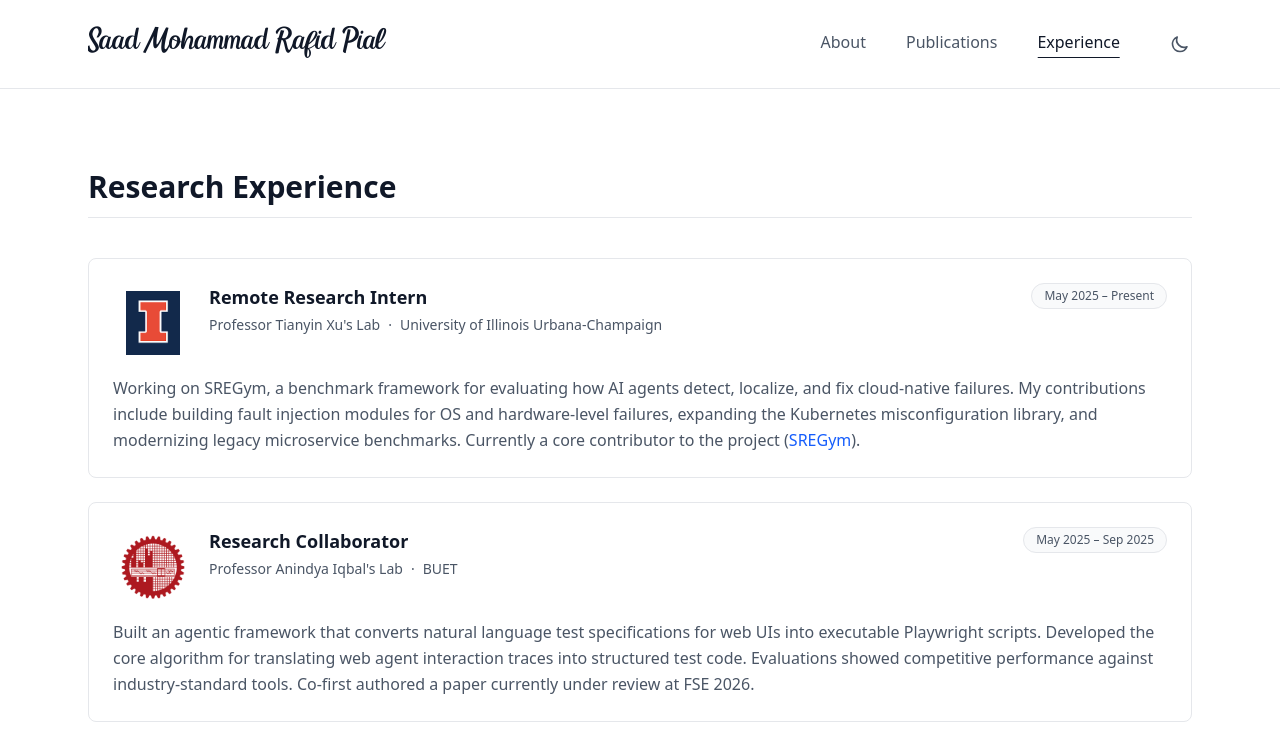
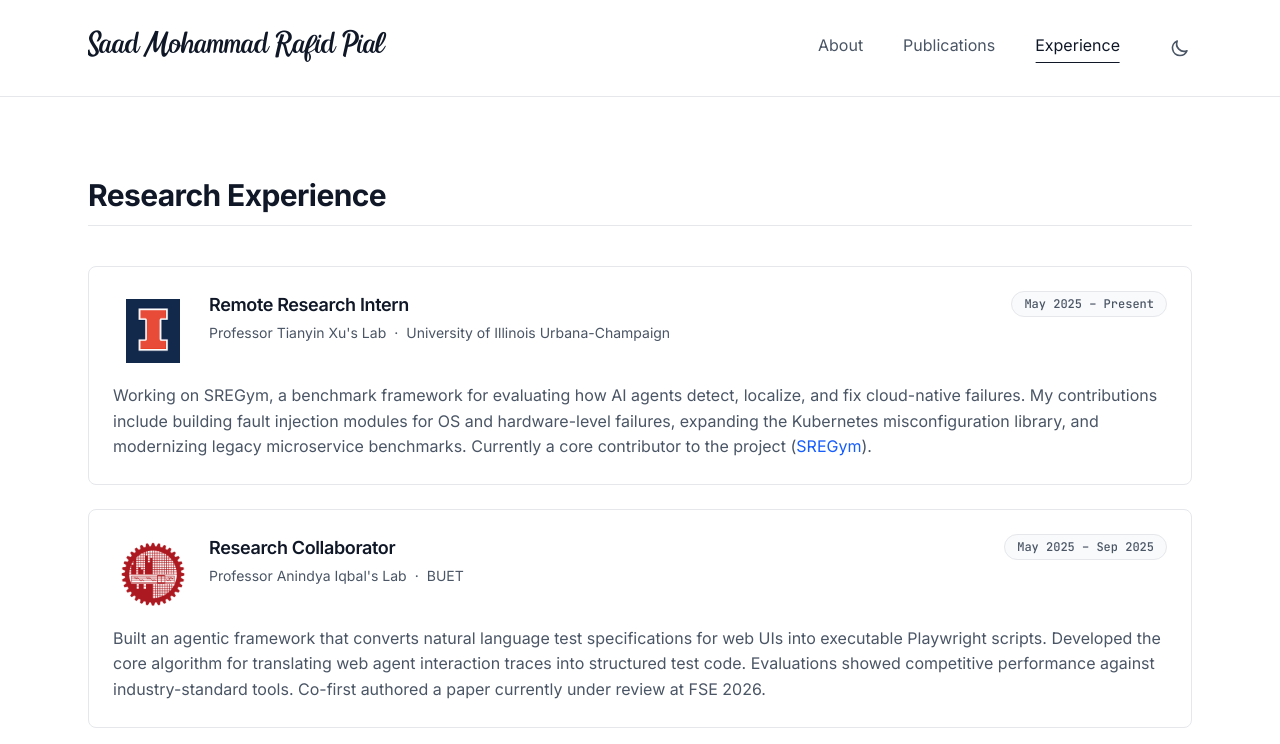
Before and after one commit to Saadmrp1038/Saadmrp1038.github.io, a SvelteKit app: page /experience in a window 1280 px wide. Shown: the top 744 px of the page. Built offline with nearby package versions, Linux system fonts and the light colour scheme.

Commit message:
💄 style(typography): implement Inter and JetBrains Mono typography system

```diff
--- a/src/app.css
+++ b/src/app.css
@@ -38,6 +38,37 @@
 	font-display: swap;
 }
 
+/* Typography System */
+/* Primary Typeface: Inter */
+body {
+	font-family: 'Inter', -apple-system, BlinkMacSystemFont, 'Segoe UI', Roboto, sans-serif;
+	line-height: 1.6;
+}
+
+/* Headers (H1-H3): Inter SemiBold/Bold with tight tracking */
+h1, h2, h3 {
+	font-family: 'Inter', sans-serif;
+	font-weight: 600; /* SemiBold */
+	letter-spacing: -0.02em;
+}
+
+h1 {
+	font-weight: 700; /* Bold for H1 */
+}
+
+/* Body text: Inter Regular with line-height 1.6 */
+p {
+	font-family: 'Inter', sans-serif;
+	font-weight: 400;
+	line-height: 1.6;
+}
+
+/* Secondary Typeface: JetBrains Mono for code, tags, dates */
+code, pre, .font-mono, [class*="mono"] {
+	font-family: 'JetBrains Mono', 'Fira Code', 'Consolas', monospace;
+	font-feature-settings: 'liga' 1, 'calt' 1; /* Enable ligatures */
+}
+
 /* Dark mode configuration for Tailwind v4 */
 @variant dark (&:where(.dark, .dark *));
 
--- a/src/app.html
+++ b/src/app.html
@@ -4,6 +4,9 @@
 	<head>
 		<meta charset="utf-8" />
 		<meta name="viewport" content="width=device-width, initial-scale=1" />
+		<link rel="preconnect" href="https://fonts.googleapis.com" />
+		<link rel="preconnect" href="https://fonts.gstatic.com" crossorigin />
+		<link href="https://fonts.googleapis.com/css2?family=Inter:wght@400;600;700&family=JetBrains+Mono:wght@400;500&display=swap" rel="stylesheet" />
 		<script>
 			// Prevent flash of wrong theme
 			(function() {
--- a/src/lib/components/ExperienceCard.svelte
+++ b/src/lib/components/ExperienceCard.svelte
@@ -17,7 +17,7 @@
 		{/if}
 		<div class="flex-1 flex flex-col gap-2 sm:gap-3 sm:flex-row sm:items-start sm:justify-between min-w-0">
 			<div class="flex-1 min-w-0">
-				<h3 class="text-base sm:text-lg font-semibold text-gray-900 dark:text-slate-100 mb-1">
+				<h3 class="text-base sm:text-lg font-semibold text-gray-900 dark:text-slate-100 mb-1" style="font-family: 'Inter', sans-serif; letter-spacing: -0.02em;">
 					{title}
 				</h3>
 				<div class="flex flex-row items-baseline gap-1 sm:gap-2 text-sm text-gray-600 dark:text-slate-400">
@@ -44,6 +44,7 @@
 			{#if dateRange}
 				<span
 					class="inline-flex shrink-0 w-fit items-center rounded-full border border-gray-200 dark:border-slate-700 bg-gray-50 dark:bg-slate-700 px-2.5 sm:px-3 py-1 text-xs font-medium text-gray-600 dark:text-slate-300 self-start"
+					style="font-family: 'JetBrains Mono', 'Fira Code', monospace; font-feature-settings: 'liga' 1, 'calt' 1;"
 				>
 					{dateRange}
 				</span>
@@ -51,7 +52,7 @@
 		</div>
 	</div>
 	{#if description}
-		<p class="text-sm sm:text-base leading-relaxed text-gray-600 dark:text-slate-400 mt-3">
+		<p class="text-sm sm:text-base leading-relaxed text-gray-600 dark:text-slate-400 mt-3" style="font-family: 'Inter', sans-serif; line-height: 1.6;">
 			{@html description}
 		</p>
 	{/if}
--- a/src/lib/components/Navbar.svelte
+++ b/src/lib/components/Navbar.svelte
@@ -29,10 +29,10 @@
 		<div class="flex items-center justify-between gap-4">
 			<!-- Name with better typography and mobile truncation -->
 			<a href="/" class="group min-w-0 flex-1">
-				<h1 class="text-xl sm:text-3xl font-medium tracking-tight text-gray-900 dark:text-slate-100 group-hover:text-gray-600 dark:group-hover:text-slate-300 transition-colors duration-200 truncate" style="font-family: 'Kingsman', sans-serif;">
+				<p class="text-xl sm:text-3xl font-medium tracking-tight text-gray-900 dark:text-slate-100 group-hover:text-gray-600 dark:group-hover:text-slate-300 transition-colors duration-200 truncate" style="font-family: 'Kingsman', sans-serif;">
 					<span class="hidden sm:inline">Saad Mohammad Rafid Pial</span>
 					<span class="sm:hidden">S. M. R. Pial</span>
-				</h1>
+				</p>
 			</a>
 
 			<!-- Desktop Navigation with underline effect -->
--- a/src/lib/components/NewsItem.svelte
+++ b/src/lib/components/NewsItem.svelte
@@ -3,8 +3,8 @@
 </script>
 
 <div class="flex flex-col gap-2 sm:flex-row sm:items-baseline sm:gap-3">
-	<span class="shrink-0 text-xs font-medium tracking-wide text-gray-500 dark:text-slate-500 uppercase sm:min-w-[80px]">
+	<span class="shrink-0 text-xs font-medium tracking-wide text-gray-500 dark:text-slate-500 uppercase sm:min-w-[80px]" style="font-family: 'JetBrains Mono', 'Fira Code', monospace; font-feature-settings: 'liga' 1, 'calt' 1;">
 		{date}
 	</span>
-	<p class="text-sm sm:text-base leading-relaxed text-gray-900 dark:text-slate-100 flex-1">{@html description}</p>
+	<p class="text-sm sm:text-base leading-relaxed text-gray-900 dark:text-slate-100 flex-1" style="font-family: 'Inter', sans-serif; line-height: 1.6;">{@html description}</p>
 </div>
--- a/src/lib/components/QuoteBlock.svelte
+++ b/src/lib/components/QuoteBlock.svelte
@@ -3,11 +3,11 @@
 </script>
 
 <div class="my-4">
-	<blockquote class="border-l-4 border-gray-300 dark:border-slate-600 pl-4 italic text-sm sm:text-base text-gray-600 dark:text-slate-400">
+	<blockquote class="border-l-4 border-gray-300 dark:border-slate-600 pl-4 text-sm sm:text-base text-gray-600 dark:text-slate-400" style="font-family: 'Inter', sans-serif; line-height: 1.6;">
 		<p class="mb-2">
 			{quote}
 		</p>
-		<footer class="not-italic text-xs text-gray-500 dark:text-slate-500 flex items-center gap-2">
+		<footer class="text-xs text-gray-500 dark:text-slate-500 flex items-center gap-2" style="font-family: 'Inter', sans-serif;">
 			<span>— {author}</span>
 			{#if imageUrl}
 				<button
--- a/src/lib/components/ResearchTag.svelte
+++ b/src/lib/components/ResearchTag.svelte
@@ -4,6 +4,7 @@
 
 <span
 	class="rounded-full border border-gray-200 dark:border-slate-700 bg-white dark:bg-slate-800 px-4 py-2 text-sm font-medium text-gray-700 dark:text-slate-300 shadow-sm"
+	style="font-family: 'JetBrains Mono', 'Fira Code', monospace; font-feature-settings: 'liga' 1, 'calt' 1;"
 >
 	{label}
 </span>
--- a/src/lib/components/SectionHeading.svelte
+++ b/src/lib/components/SectionHeading.svelte
@@ -4,6 +4,7 @@
 
 <h2
 	class="mb-4 sm:mb-6 border-b border-gray-200 pb-2 text-xl sm:text-2xl font-semibold text-gray-900 dark:border-slate-700 dark:text-slate-100"
+	style="font-family: 'Inter', sans-serif; letter-spacing: -0.02em;"
 >
 	{title}
 </h2>
--- a/src/routes/+page.svelte
+++ b/src/routes/+page.svelte
@@ -34,7 +34,7 @@
 						/>
 					</div>
 					<div class="text-center lg:text-left">
-						<p class="mb-6 text-sm sm:text-base leading-relaxed text-gray-600 dark:text-slate-400">
+						<p class="mb-6 text-sm sm:text-base leading-relaxed text-gray-600 dark:text-slate-400" style="font-family: 'Inter', sans-serif; line-height: 1.6;">
 							{BIO_TEXT.short}
 						</p>
 						<div class="flex flex-row lg:flex-col gap-4 lg:gap-2 justify-center lg:items-start">
@@ -57,7 +57,7 @@
 				<div class="mb-8 sm:mb-10">
 					<SectionHeading title="About Me" />
 					<div class="prose max-w-none prose-gray dark:prose-invert">
-						<p class="mb-4 text-sm sm:text-base leading-relaxed text-gray-700 dark:text-slate-300">
+						<p class="mb-4 text-sm sm:text-base leading-relaxed text-gray-700 dark:text-slate-300" style="font-family: 'Inter', sans-serif; line-height: 1.6;">
 							{BIO_TEXT.full}
 						</p>
 						<QuoteBlock quote={COURAGE_QUOTE.text} author={COURAGE_QUOTE.author} imageUrl={courageImage} />
@@ -74,7 +74,7 @@
 						{/each}
 					</div>
 					<div class="prose mt-4 sm:mt-6 max-w-none prose-gray dark:prose-invert">
-						<p class="mb-4 text-sm sm:text-base leading-relaxed text-gray-700 dark:text-slate-300">
+						<p class="mb-4 text-sm sm:text-base leading-relaxed text-gray-700 dark:text-slate-300" style="font-family: 'Inter', sans-serif; line-height: 1.6;">
 							{RESEARCH_DESCRIPTION}
 						</p>
 					</div>
--- a/src/routes/experience/+page.svelte
+++ b/src/routes/experience/+page.svelte
@@ -172,6 +172,7 @@
 		<div class="mb-12 sm:mb-16">
 			<h1
 				class="mb-8 border-b border-gray-200 pb-3 text-2xl font-bold text-gray-900 sm:mb-10 sm:text-3xl dark:border-slate-700 dark:text-slate-100"
+				style="font-family: 'Inter', sans-serif; letter-spacing: -0.02em;"
 			>
 				Research Experience
 			</h1>
@@ -195,6 +196,7 @@
 		<div>
 			<h1
 				class="mb-8 border-b border-gray-200 pb-3 text-2xl font-bold text-gray-900 sm:mb-10 sm:text-3xl dark:border-slate-700 dark:text-slate-100"
+				style="font-family: 'Inter', sans-serif; letter-spacing: -0.02em;"
 			>
 				Work Experience
 			</h1>
--- a/src/routes/publications/+page.svelte
+++ b/src/routes/publications/+page.svelte
@@ -32,6 +32,7 @@
 	<div class="mx-auto max-w-6xl px-3 sm:px-6 py-4 sm:py-8 md:py-12">
 		<h1
 			class="mb-4 sm:mb-8 border-b border-gray-200 pb-1.5 sm:pb-2 text-xl sm:text-3xl font-bold text-gray-900 dark:border-slate-700 dark:text-slate-100"
+			style="font-family: 'Inter', sans-serif; letter-spacing: -0.02em;"
 		>
 			Publications
 		</h1>
```
Also changed, not shown: src/lib/components/PublicationCard.svelte (+4 -4 lines).
